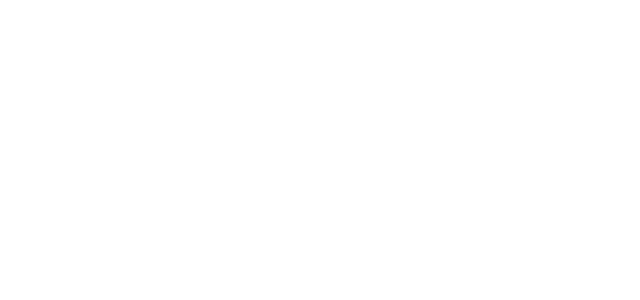
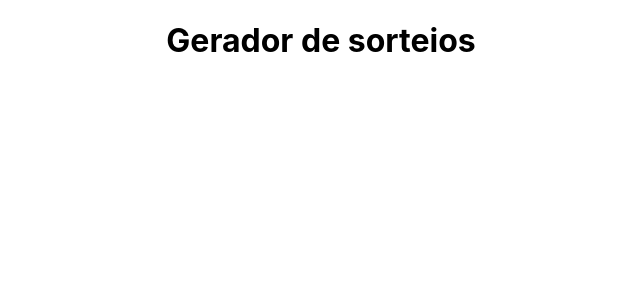
Before and after one commit to carloseduneves/sorteio, a React (Create React App) app: page / in a window 1280 px wide. Shown: the top 300 px of the page, without its empty margins (319-959 px from the left). Built offline with nearby package versions, Linux system fonts and the light colour scheme.

Commit message:
Sorteios 1.0

```diff
--- a/src/components/Sorteio.js
+++ b/src/components/Sorteio.js
@@ -3,7 +3,7 @@
 function Sorteio() {
   return (
     <div>
-
+        <h1>Gerador de sorteios</h1>
     </div>
   )
 }
```
